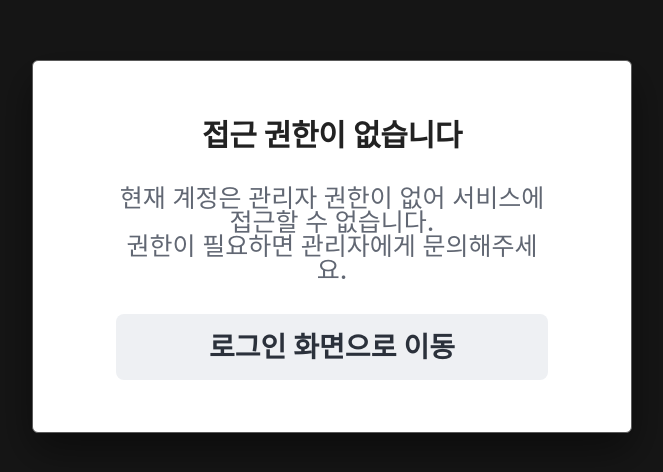
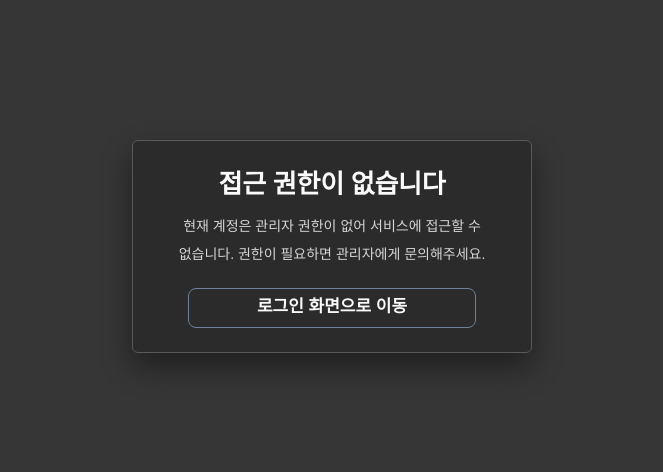
Before and after one commit to barowoori/foodpin-admin-fe, a React (Vite) app: page /unauthorized in a window 1280 px wide. Shown: the part 154-626 px from the top of the page, without its empty margins (308-971 px from the left). Built offline with nearby package versions, Linux system fonts and the light colour scheme; no server answers.

Commit message:
style: 권한외 접근 페이지 다크 톤 정렬 및 전체 사이즈 축소

```diff
--- a/src/pages/UnauthorizedAccessPage.tsx
+++ b/src/pages/UnauthorizedAccessPage.tsx
@@ -1,5 +1,5 @@
+import { Button } from "../components";
 import { useNavigate } from "react-router";
-import { Modal } from "../shared";
 
 function UnauthorizedAccessPage() {
   const navigate = useNavigate();
@@ -9,33 +9,27 @@ function UnauthorizedAccessPage() {
   };
 
   return (
-    <>
-      <div className="bg-bg-app min-h-dvh w-full" />
-      <Modal
-        closeOnBackdrop={false}
-        className="max-w-150 border-[#e5e7eb] bg-white px-8 py-8 text-[#2d3138]"
-      >
-        <div className="w-full max-w-120 text-center">
-          <Modal.Header className="justify-center pt-1 pb-2 text-[30px] font-semibold tracking-[-0.01em] text-[#2d3138]">
-            접근 권한이 없습니다
-          </Modal.Header>
-          <Modal.Description className="mt-4 text-center text-[25px] leading-6 font-medium text-[#616773]">
-            현재 계정은 관리자 권한이 없어 서비스에 접근할 수 없습니다.
-            {"\n"}
-            권한이 필요하면 관리자에게 문의해주세요.
-          </Modal.Description>
-          <Modal.ButtonLayout className="mt-8 px-0 pb-0">
-            <button
-              type="button"
-              onClick={handleMoveToLogin}
-              className="w-full cursor-pointer rounded-lg bg-[#eef0f3] px-4 py-3 text-[28px] font-semibold text-[#2b313b] transition-colors hover:bg-[#e4e8ee] active:bg-[#dbe0e8]"
-            >
-              로그인 화면으로 이동
-            </button>
-          </Modal.ButtonLayout>
+    <div className="bg-bg-app font-pretendard flex min-h-dvh items-center justify-center px-4 py-4">
+      <div className="border-border-control bg-bg-control w-full max-w-100 rounded-md border px-6 py-6 text-center shadow-[0_14px_30px_rgba(0,0,0,0.42)]">
+        <h1 className="text-fg-primary text-[26px] font-semibold tracking-[-0.01em]">
+          접근 권한이 없습니다
+        </h1>
+
+        <p className="text-fg-subtle mt-2 text-[14px] leading-7 font-medium whitespace-pre-line">
+          현재 계정은 관리자 권한이 없어 서비스에 접근할 수 {"\n"}없습니다.
+          권한이 필요하면 관리자에게 문의해주세요.
+        </p>
+
+        <div className="mt-5 flex justify-center">
+          <Button
+            onClick={handleMoveToLogin}
+            className="border-focus-ring h-10 w-full max-w-72 min-w-0 bg-[#5f738a] text-[17px] font-semibold text-[#f3f6fa] hover:bg-[#6f859f] active:bg-[#556981]"
+          >
+            로그인 화면으로 이동
+          </Button>
         </div>
-      </Modal>
-    </>
+      </div>
+    </div>
   );
 }
 
```
